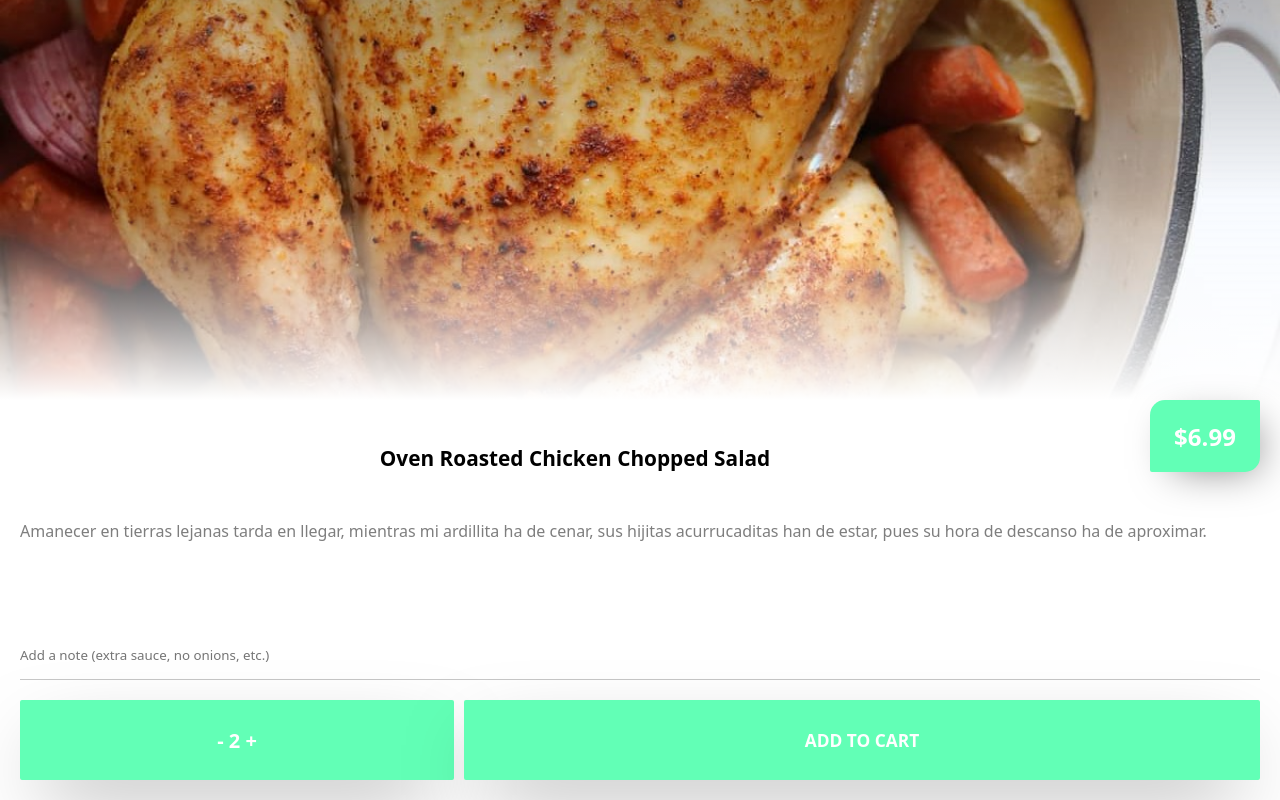
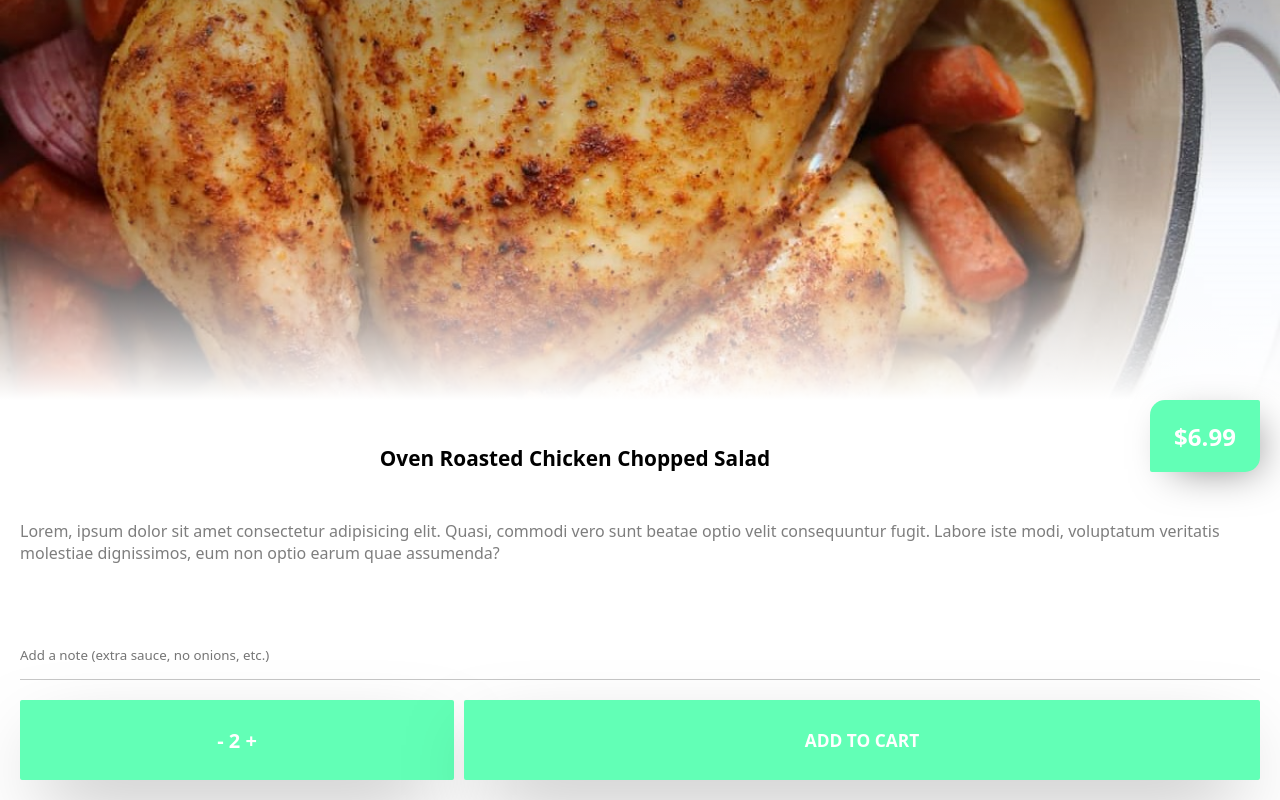
Before and after one commit to lightbblue/app_restaurante, a plain HTML site: page comida.html in a window 1280 px wide. Drawn offline with Linux system fonts and the light colour scheme.

Commit message:
Mini Cambios de Vista 2

```diff
--- a/comida.html
+++ b/comida.html
@@ -17,10 +17,7 @@
     </header>
     <main>
         <div class="texto">
-            Amanecer en tierras lejanas tarda en llegar,
-            mientras mi ardillita ha de cenar,
-            sus hijitas acurrucaditas han de estar,
-            pues su hora de descanso ha de aproximar.
+            Lorem, ipsum dolor sit amet consectetur adipisicing elit. Quasi, commodi vero sunt beatae optio velit consequuntur fugit. Labore iste modi, voluptatum veritatis molestiae dignissimos, eum non optio earum quae assumenda?
         </div>
         <input type="text" placeholder="Add a note (extra sauce, no onions, etc.)">
         <section>
--- a/css/comida.css
+++ b/css/comida.css
@@ -35,7 +35,7 @@ body {
                 position: absolute;
                 left: 20px;
                 text-align: left;
-                font-size: 130%;
+                font-size: 2.6vh;
                 font-weight: 600;
             }
             & .precio{
```
